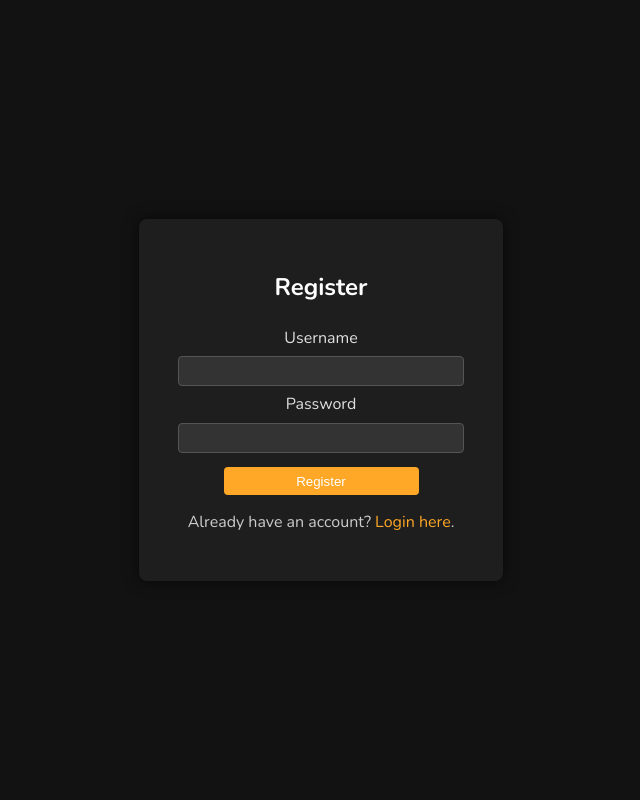
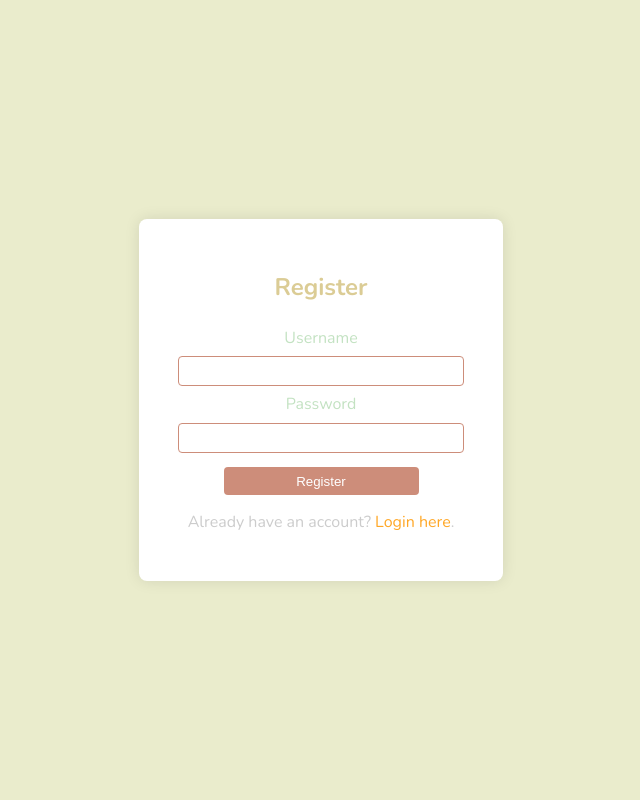
Before and after one commit to IrregularPersona/chat_appv2, a Flask app: page /register in a window 1280 px wide. Shown: the whole page, without its empty margins (319-959 px from the left). Run offline with Flask 3, Linux system fonts and the light colour scheme.

Commit message:
fucked up the css

```diff
--- a/static/css/chat.css
+++ b/static/css/chat.css
@@ -18,11 +18,12 @@
 body {
     background-color: var(--bg-primary);
     color: var(--text-primary);
-    margin: 0;
+
     display: flex;
     justify-content: center;
     align-items: center;
     height: 100vh;
+    margin: 0;
 }
 
 
--- a/static/css/styles.css
+++ b/static/css/styles.css
@@ -1,10 +1,22 @@
+:root {
+    --bg-primary: rgb(234, 236, 204); /* Light background */
+    --bg-secondary: rgb(195, 226, 194); /* Secondary background */
+    --bg-dark: rgb(205, 141, 122); /* Darker elements */
+    --text-primary: rgb(195, 226, 194); /* Primary text color */
+    --text-secondary: rgb(219, 204, 149); /* Secondary text color */
+    --accent-color: rgb(205, 141, 122); /* Accent color */
+    --accent-hover: rgb(219, 204, 149); /* Hover color */
+    --message-bg-self: rgb(195, 226, 194); /* Message background for self */
+    --message-bg-other: rgb(234, 236, 204); /* Message background for others */
+}
+
 body, .form-container {
     font-family: 'Nunito', sans-serif !important;
 }
 
 body {
-    background-color: #121212;
-    color: #e0e0e0;
+    background-color: var(--bg-primary);
+    color: var(--text-primary);
     display: flex;
     justify-content: center;
     align-items: center;
@@ -13,31 +25,31 @@
 }
 
 .form-container {
-    background-color: #1e1e1e;
+    background-color: white;
     padding: 2em;
     border-radius: 8px;
-    box-shadow: 0 0 15px rgba(0, 0, 0, 0.6);
+    box-shadow: 0 0 15px rgba(0, 0, 0, 0.1);
     width: 300px;
     text-align: center;
 }
 
 h2 {
     margin-bottom: 1em;
-    color: #ffffff;
+    color: var(--text-secondary);
 }
 
 .form-input {
     width: 90%;
     padding: 0.5em;
     margin: 0.55em 0;
-    background-color: #333;
-    color: #e0e0e0;
-    border: 1px solid #555;
+    background-color: white;
+    color: var(--text-primary);
+    border: 1px solid var(--bg-dark);
     border-radius: 4px;
 }
 
 .form-input:focus {
-    border-color: #ffa726;
+    border-color: var(--accent-color);
     outline: none;
 }
 
@@ -45,8 +57,8 @@
     width: 65%;
     margin-top: 0.5em;
     padding: 0.5em;
-    background-color: #ffa726;
-    color: #ffffff;
+    background-color: var(--accent-color);
+    color: white;
     border: none;
     border-radius: 4px;
     cursor: pointer;
@@ -54,7 +66,7 @@
 }
 
 .form-button:hover {
-    background-color: #ff9800;
+    background-color: var(--accent-hover);
 }
 
 a {
```
